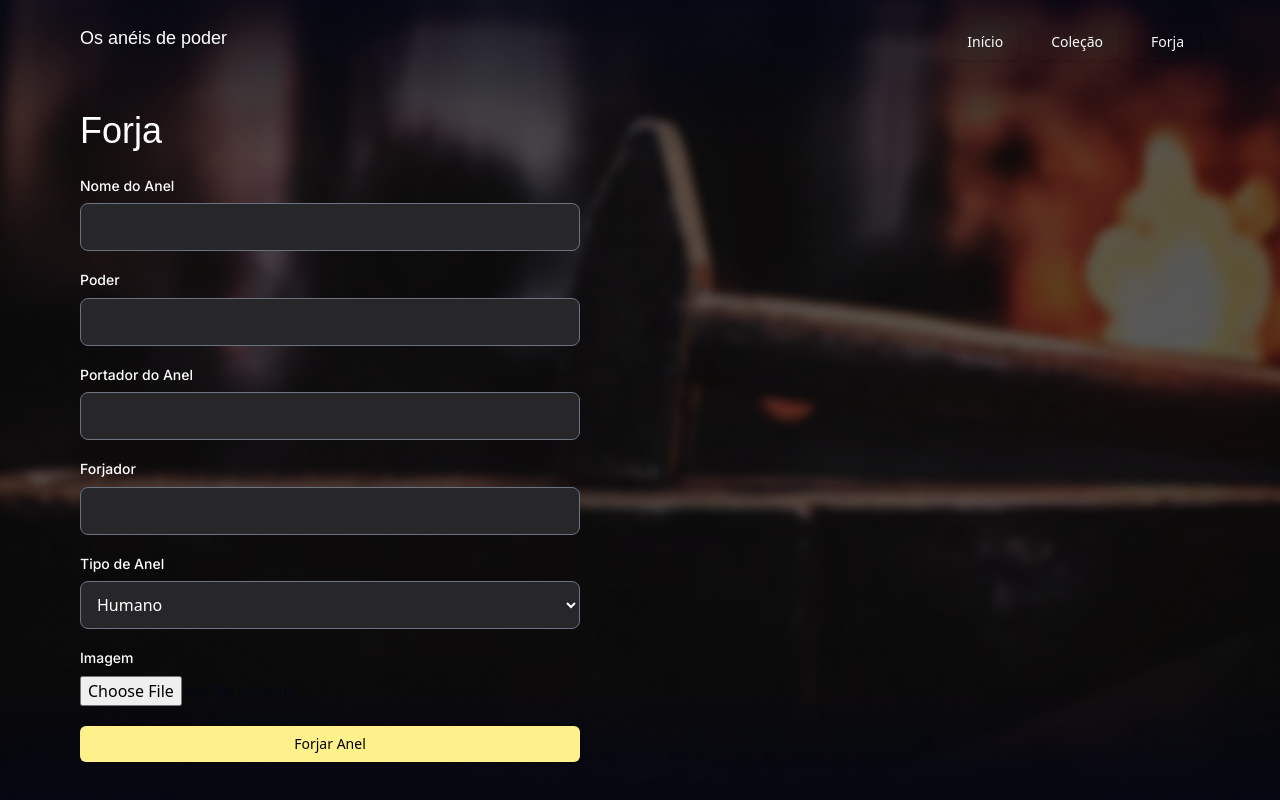
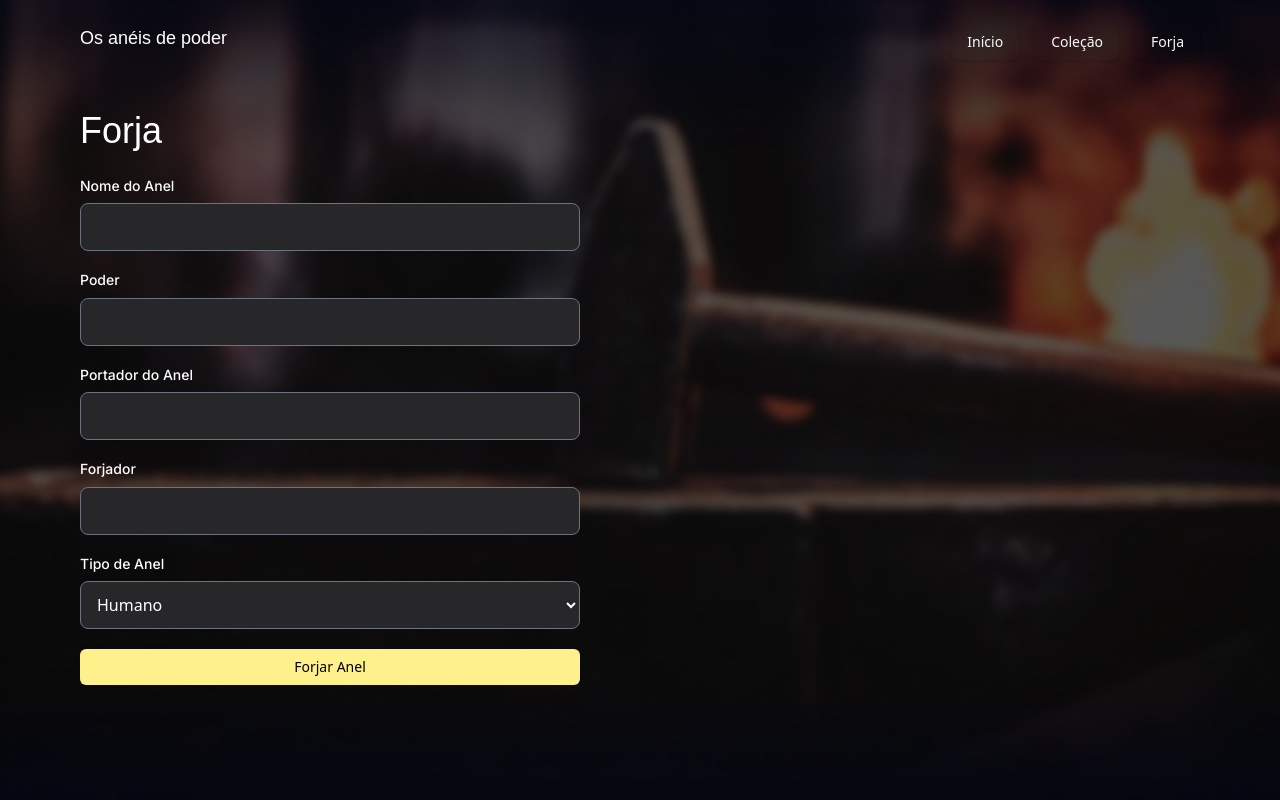
Before and after one commit to lucaskahlil/FRONT-Teste-Devvo, a React (Vite) app in the folder rings-Devvo/: page /forge in a window 1280 px wide. Built offline with nearby package versions, Linux system fonts and the light colour scheme; a web font is replaced by a local one.

Commit message:
update RingForm

```diff
--- a/rings-Devvo/src/components/forms/RingForm/index.tsx
+++ b/rings-Devvo/src/components/forms/RingForm/index.tsx
@@ -12,7 +12,6 @@ const RingFormSchema = Yup.object().shape({
     type: Yup.string()
         .oneOf([typeRingEnum[0], typeRingEnum[1], typeRingEnum[2], typeRingEnum[3]], "Tipo inválido")
         .required("Tipo de anel é obrigatório"),
-    image: Yup.mixed().nullable().required("Imagem é obrigatória"),
 });
 
 const RingForm: React.FC = () => {
@@ -26,14 +25,13 @@ const RingForm: React.FC = () => {
                 ringBearer: "",
                 forger: "",
                 type: typeRingEnum[0],
-                image: null,
             }}
             validationSchema={RingFormSchema}
             onSubmit={async (values) => {
                 await createRing(values);
             }}
         >
-            {({ setFieldValue }) => (
+
             <Form className="max-w-[500px] flex flex-col gap-5 mt-6">
                 <div className="flex flex-col gap-2 justify-normal">
                     <label htmlFor="name" className="font-inter text-sm font-medium leading-[18.48px] text-left text-white">Nome do Anel</label>
@@ -74,24 +72,10 @@ const RingForm: React.FC = () => {
                     <ErrorMessage name="type" component="div" className="text-red-400" />
                 </div>
 
-                    <div className="flex flex-col gap-2 justify-normal">
-                        <label htmlFor="image" className="font-inter text-sm font-medium leading-[18.48px] text-left text-white">Imagem</label>
-                        <input
-                            name="image"
-                            type="file"
-                            onChange={(event) => {
-                                setFieldValue("image", event.currentTarget.files);
-                            }}
-                        />
-                        <ErrorMessage name="image" component="div" className="text-red-400" />
-                    </div>
-
                 <Button type="submit" disabled={loading} className="bg-yellow-200 text-black hover:text-white">
                     Forjar Anel
                 </Button>
             </Form>
-
-            )}
         </Formik>
     );
 };
```
Lines whose indentation alone changed are shown as unchanged.
